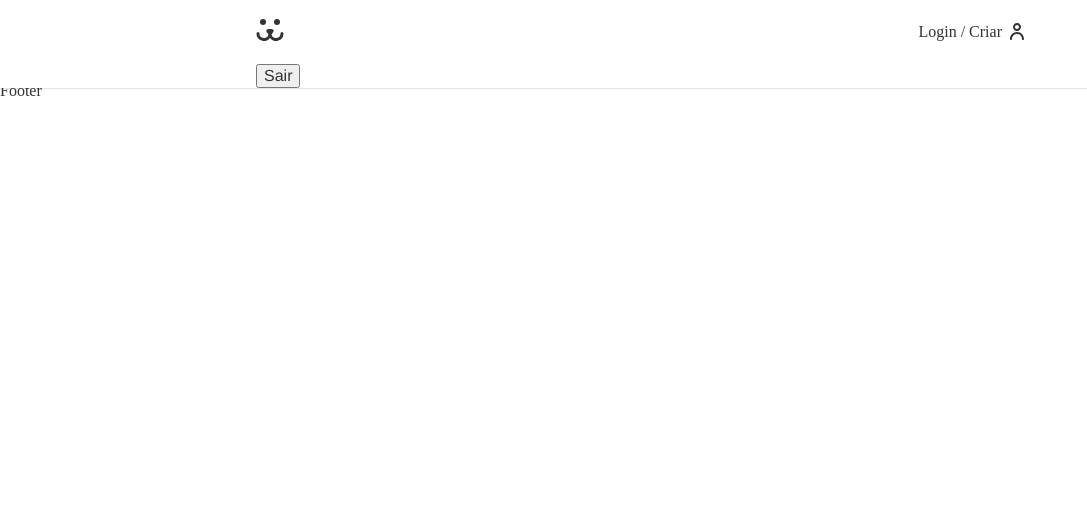
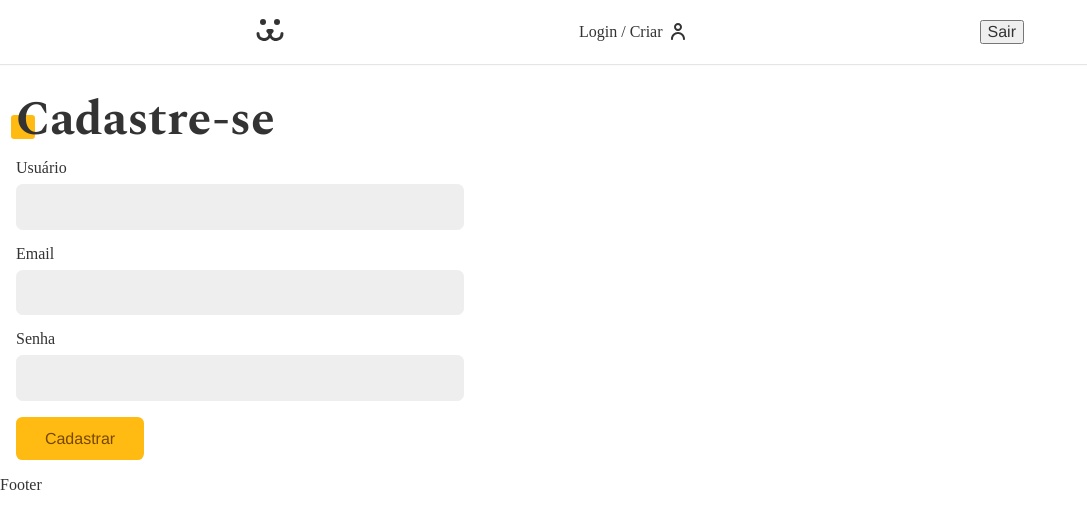
Before and after one commit to sidyjw/dogs, a React (Create React App) app: page /login/criar in a window 1280 px wide. Shown: the top 528 px of the page, without its empty margins (0-1087 px from the left). Built offline with nearby package versions, Linux system fonts and the light colour scheme.

Commit message:
Formulário de criar usuário

```diff
--- a/src/api.ts
+++ b/src/api.ts
@@ -36,3 +36,20 @@ export function USER_GET(token: string) {
     },
   };
 }
+
+export function USER_POST(body: {
+  username: string;
+  password: string;
+  email: string;
+}) {
+  return {
+    url: API_URL + "/api/user",
+    options: {
+      method: "POST",
+      headers: {
+        "Content-Type": "application/json",
+      },
+      body: JSON.stringify(body),
+    },
+  };
+}
--- a/src/containers/Header/index.tsx
+++ b/src/containers/Header/index.tsx
@@ -24,8 +24,8 @@ function Header() {
               <S.Login>Login / Criar</S.Login>
             </Link>
           )}
+          <button onClick={context?.userLogout}>Sair</button>
         </S.Nav>
-        <button onClick={context?.userLogout}>Sair</button>
       </GS.Container>
     </S.Header>
   );
--- a/src/containers/LoginCreate/index.tsx
+++ b/src/containers/LoginCreate/index.tsx
@@ -1,5 +1,53 @@
+import { USER_POST } from "api";
+import Button from "components/Form/Button";
+import InputField from "components/Form/Input";
+import { Title } from "components/Title";
+import useForm from "hooks/useForm";
+import React, { FormEvent, useContext } from "react";
+import { UserContext } from "state/UserContext";
+import { AnimeLeft } from "styles";
+
 function LoginCreate() {
-  return <div>CreateForm</div>;
+  const username = useForm();
+  const email = useForm("email");
+  const password = useForm();
+  const context = useContext(UserContext);
+  async function handleSubmit(event: FormEvent<HTMLFormElement>) {
+    event.preventDefault();
+    const { url, options } = USER_POST({
+      username: username.value,
+      email: email.value,
+      password: password.value,
+    });
+
+    try {
+      const response = await fetch(url, options);
+      const json = await response.json();
+      console.log(json);
+      if (response.ok) context?.userLogin(username.value, password.value);
+    } catch (error) {
+      console.log(error);
+    }
+  }
+
+  return (
+    <AnimeLeft>
+      <section>
+        <Title>Cadastre-se</Title>
+        <form onSubmit={handleSubmit}>
+          <InputField label="Usuário" name="username" {...username} />
+          <InputField type="email" label="Email" name="email" {...email} />
+          <InputField
+            type="password"
+            label="Senha"
+            name="password"
+            {...password}
+          />
+          <Button>Cadastrar</Button>
+        </form>
+      </section>
+    </AnimeLeft>
+  );
 }
 
 export default LoginCreate;
--- a/src/hooks/useForm.tsx
+++ b/src/hooks/useForm.tsx
@@ -6,8 +6,9 @@ const types = {
     message: "Digite um email válido.",
   },
   password: {
-    regex: /\S+@\S+\.\S+/,
-    message: "Insira uma senha.",
+    regex: /^(?=.*\d)(?=.*[a-z])(?=.*[A-Z])[0-9a-zA-Z]{8,}$/,
+    message:
+      "A senha precisa ter 1 caracter maísculo, 1 minúsculo e 1 digito. Com no mínio 8 caracteres.",
   },
 };
 
--- a/src/pages/Login/index.tsx
+++ b/src/pages/Login/index.tsx
@@ -5,12 +5,12 @@ import LoginPasswordReset from "containers/LoginPasswordReset";
 import React, { useContext } from "react";
 import { Navigate, Route, Routes } from "react-router-dom";
 import { UserContext } from "state/UserContext";
-
+import * as S from "./styles";
 function Login() {
   const context = useContext(UserContext);
 
   return (
-    <div>
+    <S.FormWrapper>
       {context?.login ? (
         <Navigate to="/conta" />
       ) : (
@@ -21,7 +21,7 @@ function Login() {
           <Route path="resetar" element={<LoginPasswordReset />} />
         </Routes>
       )}
-    </div>
+    </S.FormWrapper>
   );
 }
 
--- /dev/null
+++ b/src/pages/Login/styles.ts
@@ -0,0 +1,6 @@
+import styled from "styled-components";
+
+export const FormWrapper = styled.div`
+  max-width: 30rem;
+  padding: 1rem;
+`;
```
